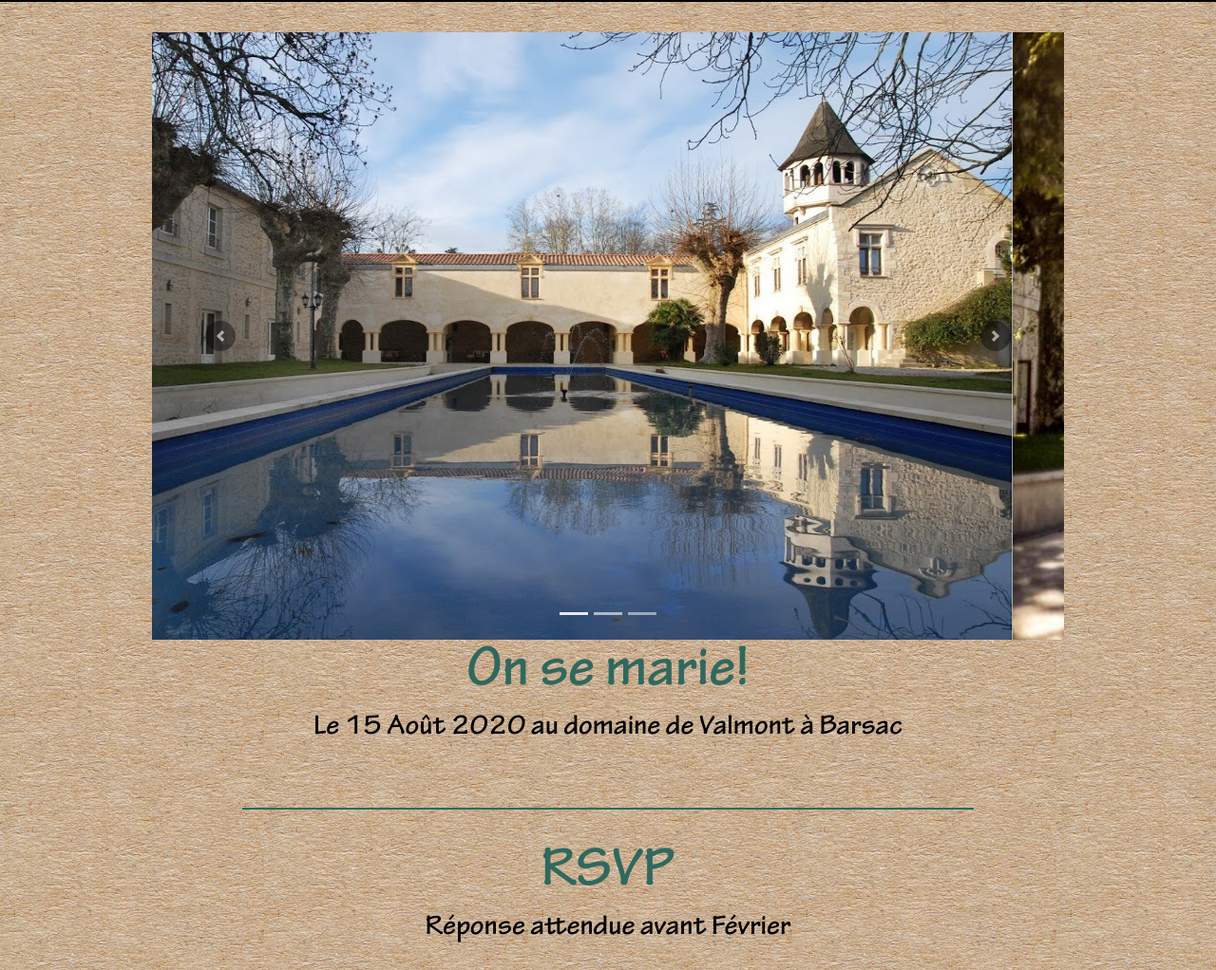
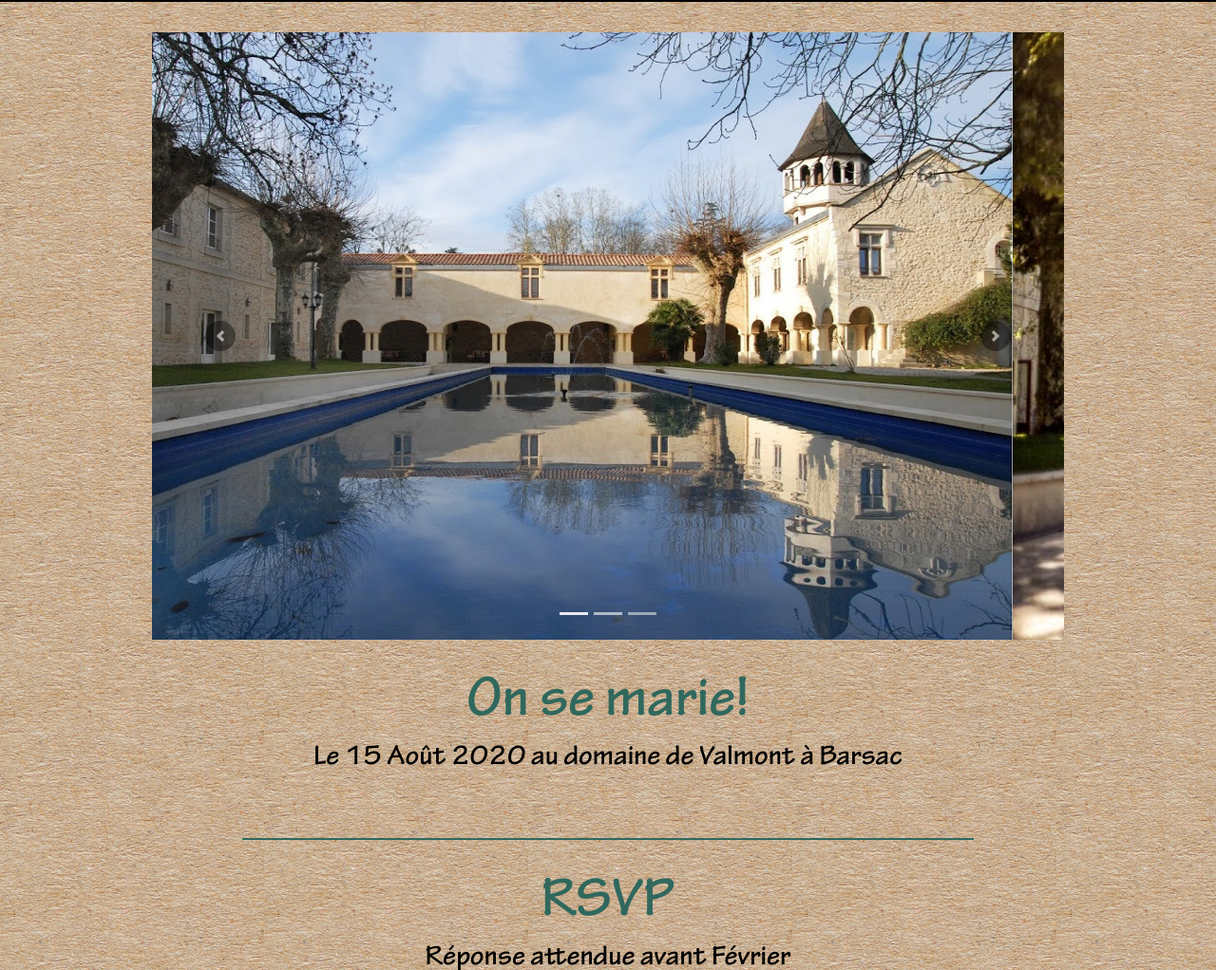
Before and after one commit to quilicicf/WeddingWebsite, a website built with Parcel: page index.html in a window 1280 px wide. Shown: the part 78-1100 px from the top of the page at 95% size. Built offline with nearby package versions, Linux system fonts and the light colour scheme.

Commit message:
:art: Add space above title

```diff
--- a/src/sass/save-the-date.scss
+++ b/src/sass/save-the-date.scss
@@ -1,4 +1,7 @@
 .save-the-date {
+  h1 {
+    margin-top: 2rem;
+  }
 
   #carousel, .carousel-item {
     height: 640px;
```
Also changed, not shown: index.html (+1 -0 lines).
